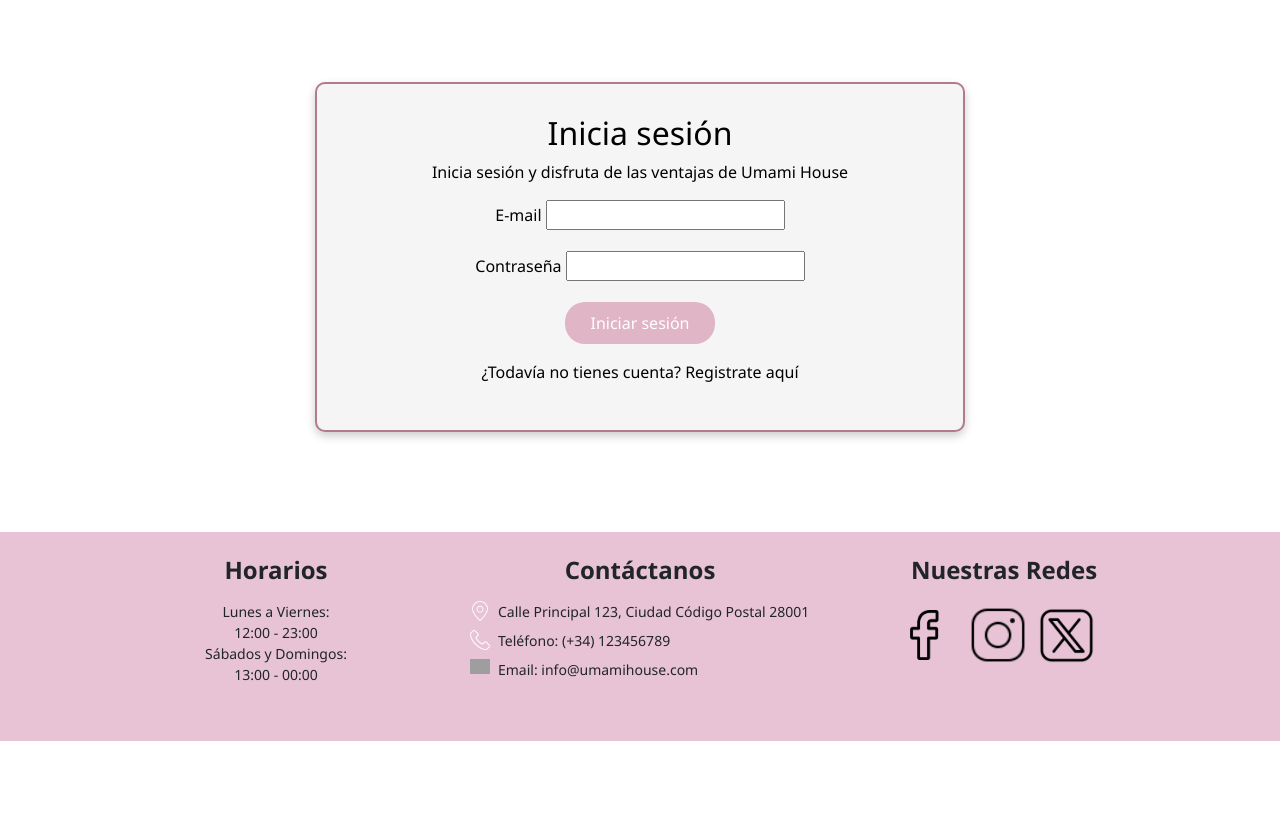
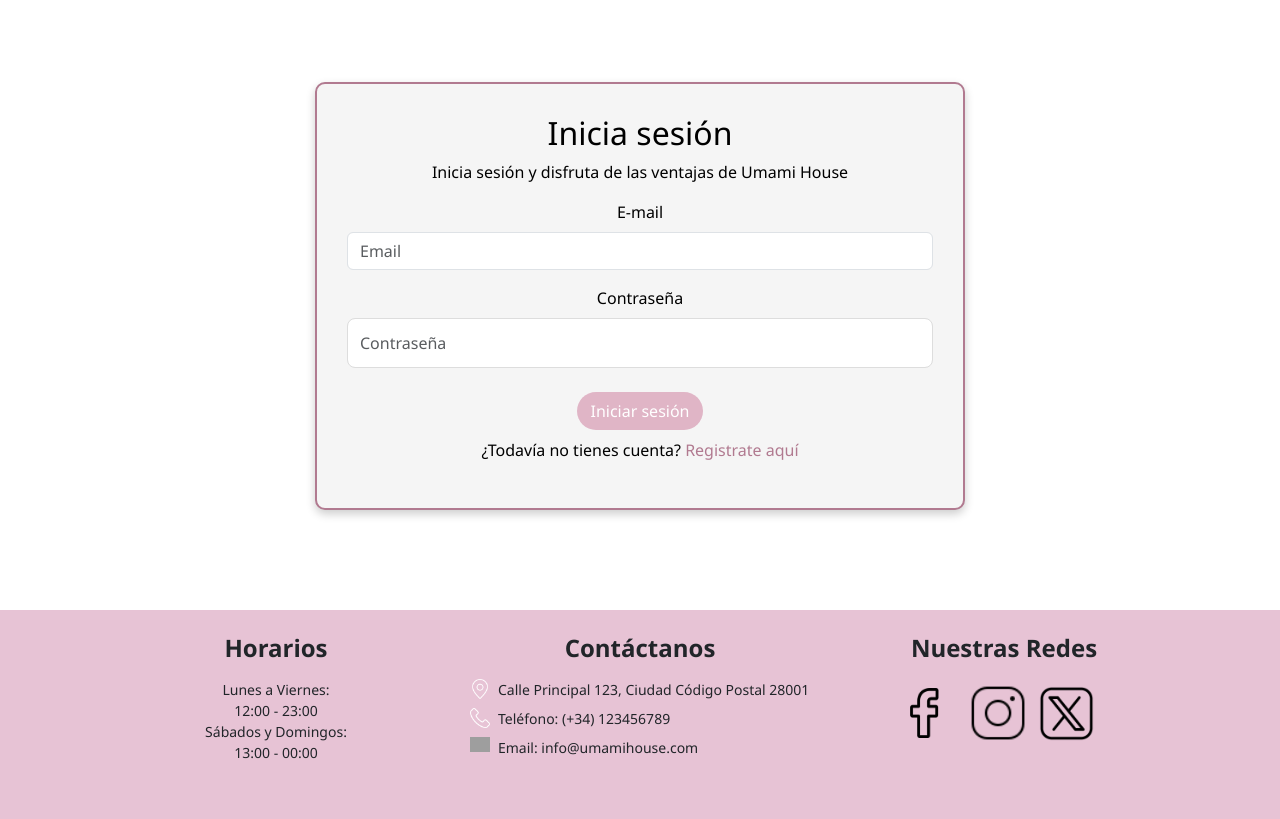
Before and after one commit to Arthen-code0/Proyecto_restaurante, a Django app: page /inicio_sesion/ in a window 1280 px wide. Shown: the part 186-1005 px from the top of the page. Before the commit the page ends 927 px from the top, so only its background shows below. Run offline with Django 5.2, Linux system fonts and the light colour scheme; some libraries are stand-ins or nearby versions; grey boxes are pictures that could not be loaded.

Commit message:
Registro e inicio de sesion
Los formulario de inicio de sesión y registro tiene función y estética (falta por ver los registros en la base de datos dado a que no hay tabla)

```diff
--- a/Proyecto/proyecto_restaurante/settings.py
+++ b/Proyecto/proyecto_restaurante/settings.py
@@ -37,7 +37,8 @@ INSTALLED_APPS = [
     'django.contrib.sessions',
     'django.contrib.messages',
     'django.contrib.staticfiles',
-    'django_bootstrap5'
+    'django_bootstrap5',
+    'widget_tweaks'
 ]
 
 MIDDLEWARE = [
--- a/Proyecto/static/css/pagina_principal.css
+++ b/Proyecto/static/css/pagina_principal.css
@@ -289,22 +289,3 @@ main {
     box-shadow: 0px 4px 10px rgba(0, 0, 0, 0.2);
     text-align: center;
 }
-
-/* Estilos para todos los inputs del formulario */
-.form-container input[type="text"],
-.form-container input[type="email"],
-.form-container input[type="password"] {
-    width: 100%;
-    padding: 10px;
-    margin-bottom: 15px;
-    border: 1px solid #ddd;
-    border-radius: 4px;
-    box-sizing: border-box;
-}
-
-/* Estilo para los inputs cuando están en foco */
-.form-container input:focus {
-    border-color: #4CAF50;
-    outline: none;
-    box-shadow: 0 0 5px rgba(76, 175, 80, 0.5);
-}
--- /dev/null
+++ b/Proyecto/static/css/registro_y_inicio de sesion.css
@@ -0,0 +1,53 @@
+/* Estilos para todos los inputs del formulario */
+
+.form-container input[type="text"],
+.form-container input[type="email"],
+.form-container input[type="password"] {
+    width: 100%;
+    padding: 10px;
+    margin-bottom: 15px;
+    border: 1px solid #ddd;
+    border-radius: 4px;
+    box-sizing: border-box;
+}
+
+/* Estilo para los inputs cuando están en foco */
+
+.form-container input:focus {
+    border-color: #B17A90;
+    outline: none;
+    box-shadow: 0 0 5px rgba(0, 0, 0, 0.2);
+}
+
+/* Estilos para los inputs del formulario de login */
+
+.login-container input[type="text"],
+.login-container input[type="password"] {
+    width: 100%;
+    padding: 12px;
+    margin-bottom: 15px;
+    border: 1px solid #ddd;
+    border-radius: 8px;
+    font-size: 16px;
+    transition: border-color 0.3s;
+}
+
+.login-container input:focus {
+    border-color: #B17A90;
+    outline: none;
+    box-shadow: 0 0 0 3px rgba(76, 175, 80, 0.2);
+}
+
+/* Estilo para el botón */
+.btn-custom {
+    background-color: #B17A90;
+    color: white;
+    border: none;
+    border-radius: 8px;
+    font-weight: 600;
+    transition: background-color 0.3s;
+}
+
+.btn-custom:hover {
+    background-color: #B17A90;
+}
--- a/Proyecto/templates/inicio_sesion.html
+++ b/Proyecto/templates/inicio_sesion.html
@@ -8,6 +8,7 @@
     {% bootstrap_javascript %}
     <link rel="stylesheet" href="{% static 'css/pagina_principal.css' %}">
     <link rel="stylesheet" href="{% static 'css/navbar.css' %}">
+    <link rel="stylesheet" href="{% static 'css/registro_y_inicio de sesion.css' %}">
     <link rel="icon" href="{% static 'img/Umami_house_logo.png' %}" type="image/x-icon">
     <title>Menu</title>
 </head>
@@ -19,20 +20,22 @@
     <form method="post">
         {% csrf_token %}
         <!-- Campo de email -->
+        {% load widget_tweaks %}  <!-- Añade esto al inicio del archivo -->
+
         <div class="mb-3">
-            <label for="email" class="form-label">E-mail</label>
-            {{ form.username }}
+            <label for="{{ form.username.id_for_label }}" class="form-label">E-mail</label>
+            {{ form.username|add_class:"form-control"|attr:"placeholder:Email" }}
         </div>
-        <!-- Campo de contraseña -->
         <div class="mb-3">
-            <label for="password" class="form-label">Contraseña</label>
-            {{ form.password }}
+            <label for="{{ form.password.id_for_label }}" class="form-label">Contraseña</label>
+            {{ form.password|add_class:"form-control"|attr:"placeholder:Contraseña" }}
         </div>
         <!-- Botón de inicio de sesión -->
-        <button type="submit" class="btn btn-custom px-4 py-2">Iniciar sesión</button>
+        <button type="submit" class="btn mt-2">Iniciar sesión</button>
     </form>
     <!-- Enlace para crear cuenta -->
-    <p class="mt-3">¿Todavía no tienes cuenta? <a onclick="location.href='{% url 'registrar_usuario' %}'"> Registrate aquí</a></p>
+    <p class="text-center mt-2">¿Todavía no tienes cuenta? <a onclick="location.href='{% url 'registrar_usuario' %}'" class="registro text-decoration-none"> Registrate
+        aquí</a></p>
 </div>
 {% include "footer.html" %}
 </body>
```
Also changed, not shown: Proyecto/templates/registro.html (+20 -9 lines).
